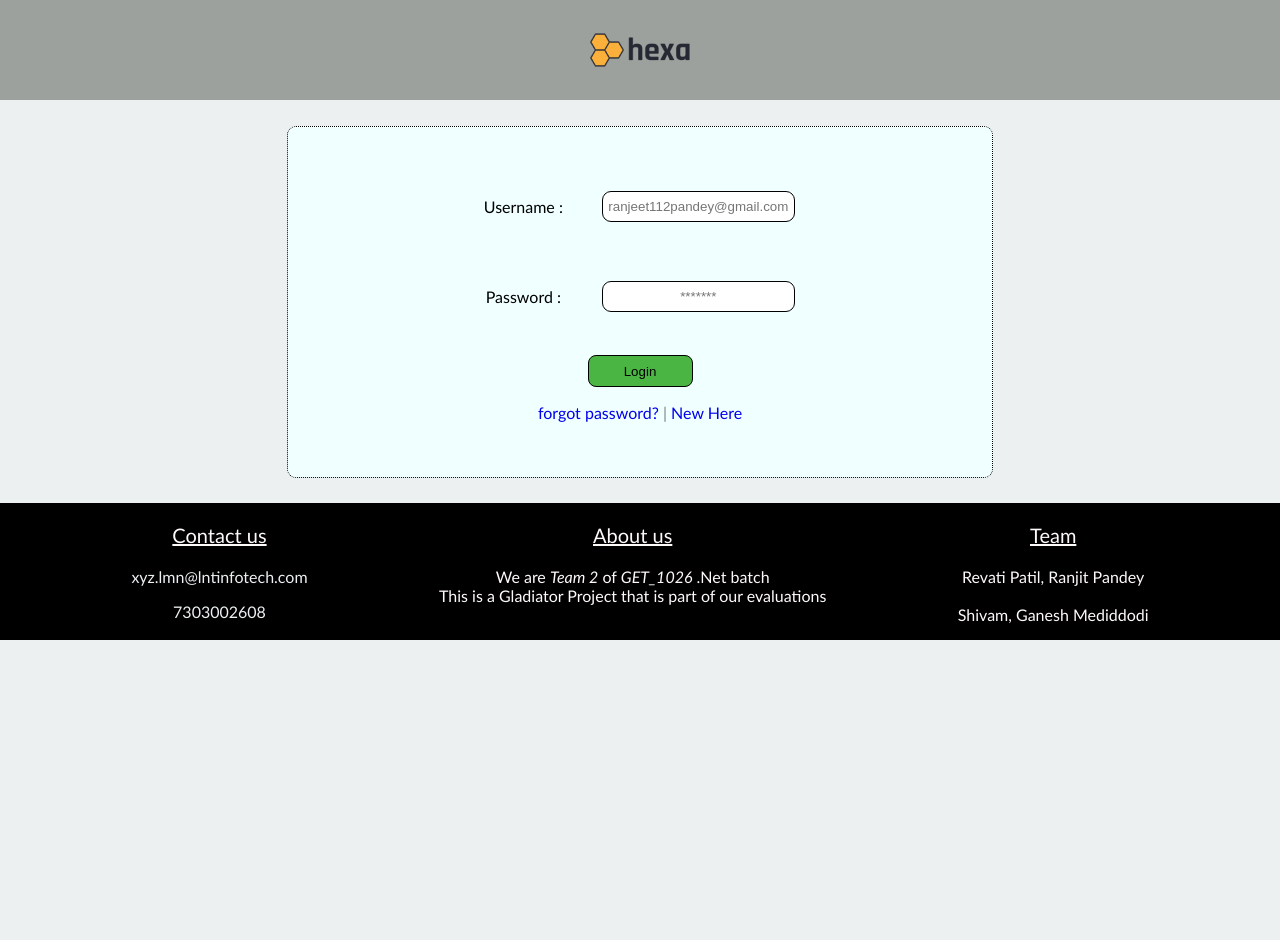
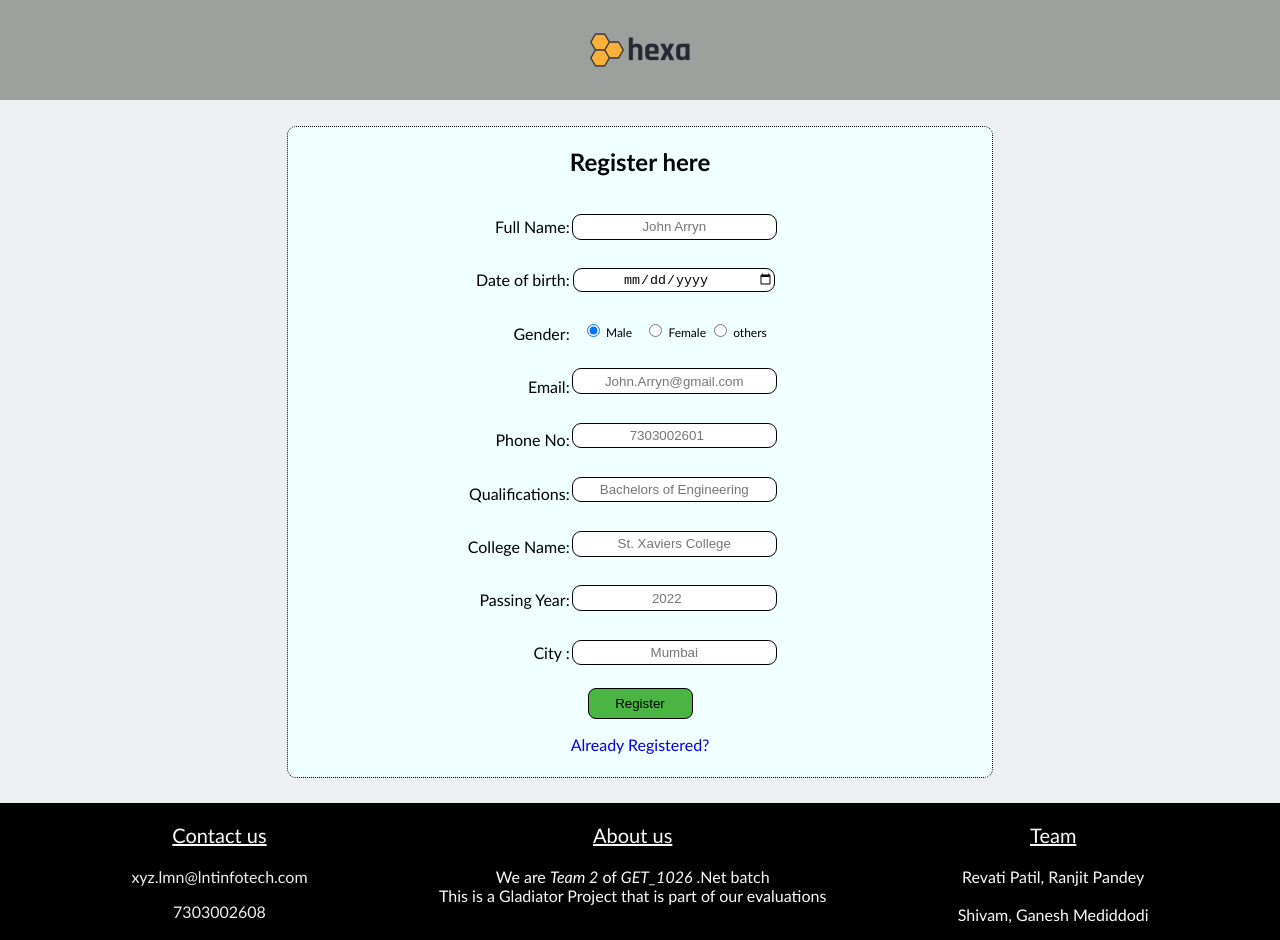
Before and after one commit to ranjeet112-mum/Online-Exam-System-, an Angular app in the folder Online-Exam/: page /auth/register in a window 1280 px wide. Before the commit the page ends 800 px from the top, so only its background shows below. Built offline with nearby package versions, Linux system fonts and the light colour scheme.

Commit message:
Register ui done

```diff
--- a/Online-Exam/src/app/auth/components/forgotpassword/forgotpassword.component.css
+++ b/Online-Exam/src/app/auth/components/forgotpassword/forgotpassword.component.css
@@ -0,0 +1,94 @@
+.form {
+    display: flex;
+    justify-content: center;
+    flex-direction: column;
+    width: 350px;
+    height: 350px;
+    /* background-color: aqua; */
+    /* padding: 20%; */
+}
+form {
+    width: 100%;
+    /* background-color: blueviolet; */
+    height: 300px;
+    display: flex;
+    justify-content: space-evenly;
+    flex-direction: column;
+}
+.set1{
+    display: flex;
+    justify-content: center;
+    width: 100%;
+    height: 60%;
+
+}
+.set2{
+    display: flex;
+    justify-content: center;
+    align-items: center;
+    height: 30%;
+    flex-direction: column;
+    color: grey;
+}
+.input {
+    width: 95%;
+    height: 15%;
+    border : 1px solid black;
+    border-radius: 9px;
+    text-align: center;
+}
+.errormessage, #message{
+    text-align: center;
+    color : rgb(237,67,55);
+    font-size:0.8em;
+}
+#usrmessage, #pswdmessage, #notfound {
+    /* visibility: none; */
+    visibility: hidden;
+}
+
+.submit {
+    width: 30%;
+    height: 35%;
+    background-color: #4bb543;
+    border: 0.75px solid black;
+    border-radius: 8px;
+    cursor: pointer;
+    color:black;
+}
+.submit:hover {
+    color : #0eab03;
+    background-color: snow;
+    box-shadow: 3px 3px rgb(79, 82, 82);
+    font-size : 1em;
+    font-weight: 500;
+
+}
+
+.labels, .inputs {
+    display: flex;
+    flex-direction: column;
+    align-items: center;
+    display: flex;
+    flex-direction: column;
+    justify-content: space-around;
+
+}
+.labels{
+    flex:1;
+    width: 20%;
+}
+.inputs{
+    flex:2;
+}
+
+
+.forgotpassword:hover , .register:hover {
+    color: blue;
+}
+
+a, .forgotpassword {
+    text-decoration: none;
+    cursor: pointer;
+    /* color: inherit; */
+}
--- a/Online-Exam/src/app/auth/components/forgotpassword/forgotpassword.component.html
+++ b/Online-Exam/src/app/auth/components/forgotpassword/forgotpassword.component.html
@@ -1 +1,61 @@
-<p>forgotpassword works!</p>
+<div class="form">
+<h2 style="text-align: center;">Reset Password</h2>
+
+<!-- (ngSubmit)="" -->
+
+    <form  #loginform="ngForm">
+      <div class="set1">
+        <div class="labels">
+        <label for="username">Username : </label>
+        <label for="password">Password : </label>
+        <label for="role">Role : </label>
+
+      </div>
+
+      <div class="inputs">
+        <input
+          type="text"
+          class="input"
+          name="username"
+          id="username"
+          placeholder="ranjeet112pandey@gmail.com"
+          required
+        />
+          <!-- [(ngModel)] = "login.username" -->
+        <input
+          type="password"
+          class="input"
+          name="password"
+          id="password"
+          placeholder="*******"
+          required
+        />
+        <!-- [(ngModel)] = "login.password" -->
+        <!-- [(ngModel)] = "login.role" -->
+        <!-- [(ngModel)] = "login.role" -->
+        <span>
+          <input type="radio" name="role" value="user" checked > User&nbsp;&nbsp;&nbsp;
+          <input type="radio" name="role" value="admin" > Admin
+        </span>
+
+      </div>
+      <div style="flex:.1; " class="labels" id="message">
+        <p id="usrmessage" name="usrmessage">Please Enter</p>
+        <p id="pswdmessage" name="pswdmessage">Please Enter</p>
+        <p> </p>
+      </div>
+    </div>
+      <div class="set2">
+          <input type="submit" value="Login" class="submit">
+          <!-- Login</button> -->
+          <!-- (click)="ForgotPassword(login.username)"
+          [routerLink]="['/auth/forgotpassword']" -->
+          <!-- (click)="" -->
+          <p><a
+            class="forgotpassword" >Forgot password? </a> | <a class="register" [routerLink]="['/auth/register']">New Here?</a></p>
+      </div>
+      <div class="errormessage">
+        <p id="notfound" name="notfound">Either username or password is incorrect</p>
+      </div>
+    </form>
+    </div>
--- a/Online-Exam/src/app/auth/components/login/login.component.html
+++ b/Online-Exam/src/app/auth/components/login/login.component.html
@@ -1,6 +1,6 @@
  <div class="form">
 
-
+<h2 style="text-align: center;">Login here</h2>
 
 <form (ngSubmit)="Authenticate(login)" #loginform="ngForm">
   <div class="set1">
--- a/Online-Exam/src/app/auth/components/register/register.component.css
+++ b/Online-Exam/src/app/auth/components/register/register.component.css
@@ -1,16 +1,16 @@
 .form {
     display: flex;
-    justify-content: center;
+    justify-content: space-evenly;
     flex-direction: column;
     width: 350px;
-    height: 350px;
+    height: 650px;
     /* background-color: aqua; */
     /* padding: 20%; */
 }
 form {
     width: 100%;
     /* background-color: blueviolet; */
-    height: 300px;
+    height: 600px;
     display: flex;
     justify-content: space-evenly;
     flex-direction: column;
@@ -19,23 +19,32 @@ form {
     display: flex;
     justify-content: center;
     width: 100%;
-    height: 60%;
+    height: 80%;
 
 }
 .set2{
     display: flex;
     justify-content: center;
     align-items: center;
-    height: 30%;
+    height: 15%;
     flex-direction: column;
     color: grey;
 }
 .input {
-    width: 80%;
-    height: 15%;
+    width: 95%;
+    height: 4.5%;
     border : 1px solid black;
     border-radius: 9px;
     text-align: center;
+}
+.errormessage, #message{
+    text-align: center;
+    color : rgb(237,67,55);
+    font-size:0.8em;
+}
+#namemessage, #gendermessage,#dobmessage, #emailmessage,#phonenomessage, #qualificationsmessage,#collegemessage, #yearofpassingmessage,#citymessage, #notfound {
+    /* visibility: none; */
+    visibility: hidden;
 }
 
 .submit {
@@ -57,8 +66,8 @@ form {
 }
 
 .labels, .inputs {
-    display: flex;
-    flex-direction: column;
+    /* display: flex; */
+    /* flex-direction: column; */
     align-items: center;
     display: flex;
     flex-direction: column;
@@ -68,6 +77,7 @@ form {
 .labels{
     flex:1;
     width: 20%;
+    align-items:flex-end;
 }
 .inputs{
     flex:2;
@@ -78,7 +88,8 @@ form {
     color: blue;
 }
 
-a {
+a, .forgotpassword {
     text-decoration: none;
+    cursor: pointer;
     /* color: inherit; */
 }
--- a/Online-Exam/src/app/auth/components/register/register.component.html
+++ b/Online-Exam/src/app/auth/components/register/register.component.html
@@ -1,36 +1,124 @@
 <div class="form">
 
 
+  <h2 style="text-align: center;">Register here</h2>
 
-    <form (ngSubmit)="Register()" #registerform="ngForm">
+  <!-- (ngSubmit)="" -->
+  <form  #loginform="ngForm">
     <div class="set1">
       <div class="labels">
-        <label for="username">Username : </label>
-        <label for="username">Password : </label>
+      <label for="Name">Full Name: </label>
+      <label for="dob">Date of birth: </label>
+      <label for="gender">Gender: </label>
+      <label for="email">Email: </label>
+      <label for="phoneno">Phone No: </label>
+      <label for="qualifications">Qualifications: </label>
+      <label for="collegename">College Name: </label>
+      <label for="yearofpassing">Passing Year: </label>
+      <label for="city">City : </label>
+
     </div>
 
     <div class="inputs">
       <input
         type="text"
         class="input"
-          name="username"
-          id="username"
-          placeholder="ranjeet112pandey@gmail.com"
+        name="Name"
+        id="Name"
+        placeholder="John Arryn"
+
+        required
+      />
+      <!-- [(ngModel)] = "login.username" -->
+      <input
+        type="date"
+        class="input"
+        name="dob"
+        id="dob"
+        placeholder="166/05/2000"
+        required
+      />
+      <!-- [(ngModel)] = "login.password" -->
+      <span style="font-size: 12px;">
+        <input class="radio" type="radio" name="gender" value="male" checked > Male&nbsp;&nbsp;&nbsp;
+        <input class="radio" type="radio" name="gender" value="female" > Female
+        <input class="radio" type="radio" name="gender" value="others" > others
+      </span>
+      <input
+        type="email"
+        class="input"
+        name="email"
+        id="email"
+        placeholder="John.Arryn@gmail.com"
+
+        required
+      />
+      <!-- [(ngModel)] = "login.username" -->
+      <input
+        type="number"
+        class="input"
+        name="phoneno"
+        id="phoneno"
+        placeholder="7303002601"
         required
       />
       <input
-          type="password"
+        type="text"
         class="input"
-          name="password"
-          id="password"
-          placeholder="*******"
+        name="qualifications"
+        id="qualifications"
+        placeholder="Bachelors of Engineering"
+
         required
       />
+      <!-- [(ngModel)] = "login.username" -->
+      <input
+        type="text"
+        class="input"
+        name="collegename"
+        id="collegename"
+        placeholder="St. Xaviers College"
+        required
+      />
+      <input
+      type="number"
+      class="input"
+      name="yearofpassing"
+      id="yearofpassing"
+      placeholder="2022"
+
+      required
+    />
+    <!-- [(ngModel)] = "login.username" -->
+    <input
+      type="text"
+      class="input"
+      name="city"
+      id="city"
+      placeholder="Mumbai"
+      required
+    />
+      <!-- [(ngModel)] = "login.role -->
+    </div>
+    <div style="flex:.1; " class="labels" id="message">
+      <p id="namemessage" name="namemessage">Please Enter</p>
+      <p id="dobmessage" name="dobmessage">Please Enter</p>
+      <p id="gendermessage" name="gendermessage">Please Enter</p>
+      <p id="emailmessage" name="emailmessage">Please Enter</p>
+      <p id="phonenomessage" name="phonenomessage">Please Enter</p>
+      <p id="qualificationsmessage" name="qualificationsmessage">Please Enter</p>
+      <p id="collegemessage" name="collegemessage">Please Enter</p>
+      <p id="yearofpassingmessage" name="yearofpassingmessage">Please Enter</p>
+      <p id="citymessage" name="citymessage">Please Enter</p>
+      <p> </p>
     </div>
   </div>
     <div class="set2">
-          <button type="submit" value="Login" class="submit">Login</button>
-          <p><a class="forgotpassword" [routerLink]="['/']">forgot password? </a> | <a class="register" [routerLink]="['/auth/register']">New Here</a></p>
+        <input type="submit" value="Register" class="submit">
+        <p><a class="register" [routerLink]="['/auth/register']">Already Registered?</a></p>
+    </div>
+    <div class="errormessage">
+      <p id="notfound" name="notfound"></p>
     </div>
   </form>
   </div>
```
Lines whose indentation alone changed are shown as unchanged.
